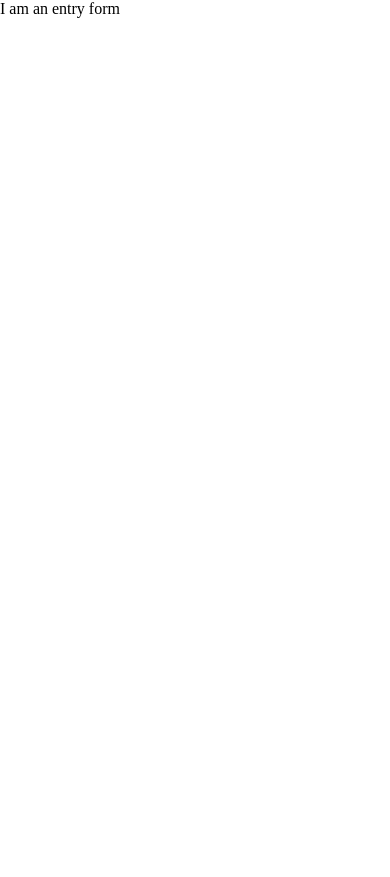
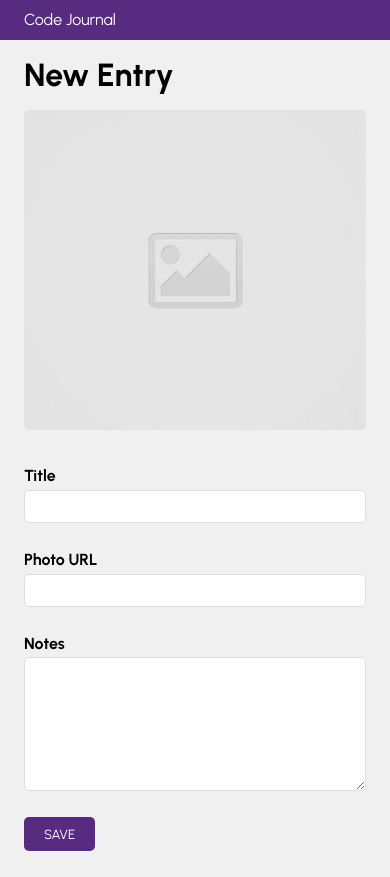
Before and after one commit to samanthavivonia/code-journal, a website: page index.html in a window 390 px wide. Before the commit the page ends 844 px from the top, so only its background shows below. Drawn offline with Linux system fonts and the light colour scheme.

Commit message:
Ensure the form looks nice on mobile and desktop, feature 1

```diff
--- a/css/styles.css
+++ b/css/styles.css
@@ -0,0 +1,66 @@
+body {
+  font-family: 'Urbanist', sans-serif;
+  background-color: #f0f0f0;
+}
+
+header {
+  background-color: #562b80;
+  height: 2.5em;
+  color: white;
+  padding: 0.6em 0;
+}
+
+h1 {
+  margin: 0.5em 0;
+}
+
+img {
+  width: 100%;
+  padding: 0;
+  border-radius: 5px;
+  object-fit: cover;
+  max-height: 20em;
+  margin-bottom: 2em;
+}
+
+input,
+textarea {
+  height: 2.5em;
+  display: block;
+  width: 100%;
+  border: #dedede solid 1px;
+  border-radius: 5px;
+  margin-bottom: 2em;
+}
+
+input {
+  height: 2.5em;
+}
+
+textarea {
+  height: 10em;
+}
+
+input:focus,
+textarea:focus {
+  outline: none;
+  border: #562b80 solid 2px;
+}
+
+button,
+input[type="submit"] {
+  font-family: 'Urbanist', sans-serif;
+  text-transform: uppercase;
+  background-color: #562b80;
+  color: white;
+  border-radius: 5px;
+  width: fit-content;
+  border: none;
+  padding: 0 1.5em;
+}
+
+label {
+  display: block;
+  font-weight: 700;
+  margin-bottom: 0.3em;
+}
--- a/index.html
+++ b/index.html
@@ -13,12 +13,60 @@
   <link rel="stylesheet" href="css/reset.css">
   <link rel="stylesheet" href="css/layout.css">
   <link rel="stylesheet" href="css/styles.css">
+  <link rel="preconnect" href="https://fonts.googleapis.com">
+  <link rel="preconnect" href="https://fonts.gstatic.com" crossorigin>
+  <link
+    href="https://fonts.googleapis.com/css2?family=Urbanist:ital,wght@0,100;0,200;0,300;0,400;0,500;0,600;0,700;0,800;0,900;1,100;1,200;1,300;1,400;1,500;1,600;1,700;1,800;1,900&display=swap"
+    rel="stylesheet">
 </head>
 <body>
   <header>
+    <div class="container">
+      <div class="column-full">
+        Code Journal
+      </div>
+    </div>
   </header>
   <main>
-    <div data-view="entry-form">I am an entry form</div>
+    <div data-view="entry-form" class="container">
+
+      <h1 class="column-full form-item">New Entry</h1>
+
+      <form action="">
+
+        <div class="row">
+
+          <div class="form-item img column-half">
+            <img class="" src="images/placeholder-image-square.jpg" alt="Placeholder Image">
+          </div>
+
+          <div class="column-half">
+
+            <div class="form-item title">
+              <label for="title">Title</label>
+              <input type="text" name="title" id="title" required>
+            </div>
+
+            <div class="form-item photo-url">
+              <label for="photo-url">Photo URL</label>
+              <input type="text" name="photo-url" id="photo-url" required>
+            </div>
+
+          </div>
+
+        </div>
+
+        <div class="form-item notes column-full">
+          <label for="notes">Notes</label>
+          <textarea name="notes" id="notes" required></textarea>
+        </div>
+
+        <div class="form-item submit column-full">
+          <input type="submit" value="Save">
+        </div>
+
+      </form>
+    </div>
   </main>
   <script src="js/data.js"></script>
   <script src="js/main.js"></script>
```
